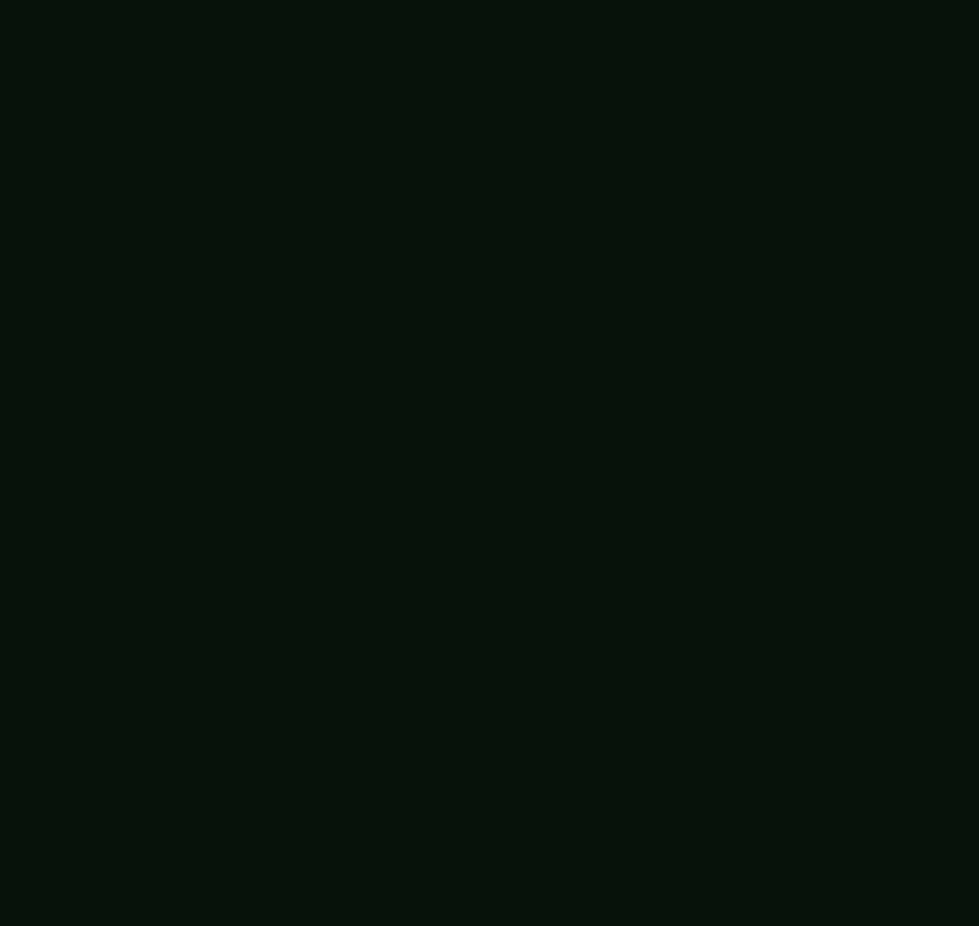
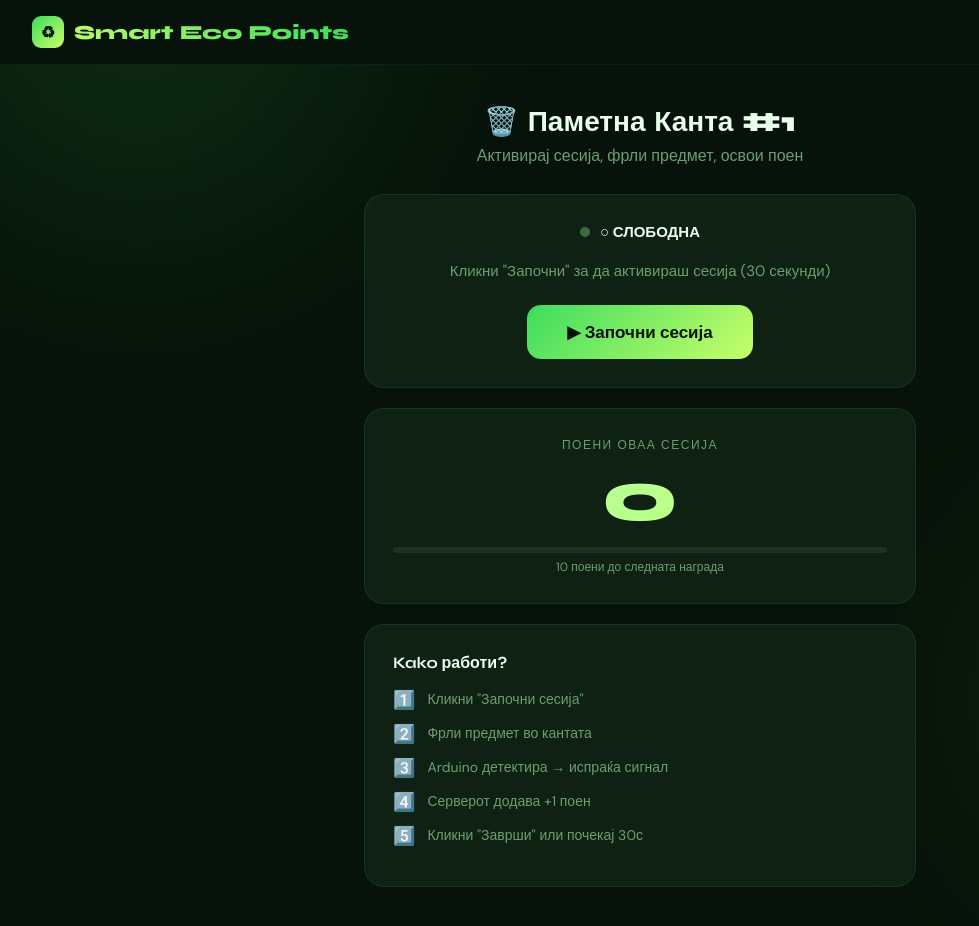
Before and after one commit to testedram/EcoPointsMK, a Next.js app: page /bin/1 in a window 1280 px wide. Before the commit this address had no page. Shown: the whole page, without its empty margins (0-979 px from the left). Before the commit the page ends 800 px from the top, so only its background shows below. Built offline with nearby package versions, Linux system fonts and the light colour scheme.

Commit message:
Update [id].js

```diff
--- a/pages/bin/[id].js
+++ b/pages/bin/[id].js
@@ -1,136 +1,71 @@
-import { useEffect, useState, useRef } from 'react';
-import { useRouter } from 'next/router';
+import { useState, useEffect, useRef } from 'react';
 import Head from 'next/head';
-import Topbar from '../../components/Topbar';
-import useAuth from '../../hooks/useAuth';
 
 export default function BinPage() {
-  const router = useRouter();
-  const { user, token, loading, refreshUser } = useAuth();
-
-  const [binId, setBinId] = useState(null);
-  const [binStatus, setBinStatus] = useState(null);
-  const [mySession, setMySession] = useState(null);
+  const [started, setStarted] = useState(false);
   const [countdown, setCountdown] = useState(30);
+  const [points, setPoints] = useState(0);
   const [toast, setToast] = useState(null);
-  const [actionLoading, setActionLoading] = useState(false);
   const timerRef = useRef(null);
-  const pollRef = useRef(null);
-
-  // Земи го ID од URL директно
-  useEffect(() => {
-    if (router.isReady) {
-      const id = router.query.id || window.location.pathname.split('/').pop();
-      setBinId(id);
-    }
-  }, [router.isReady, router.query]);
 
   function showToast(msg, type = 'success') {
     setToast({ msg, type });
     setTimeout(() => setToast(null), 3000);
   }
 
-  async function fetchBinStatus() {
-    if (!binId) return;
-    try {
-      const res = await fetch(`/api/bin/${binId}`);
-      const data = await res.json();
-      setBinStatus(data);
-      if (data.active && mySession && data.sessionId === mySession.id) {
-        setCountdown(data.remaining);
-        if (data.remaining <= 0) {
-          setMySession(null);
-          showToast('Сесијата истече!', 'error');
-        }
-      }
-    } catch (e) {}
-  }
-
-  useEffect(() => {
-    if (!binId || !user) return;
-    fetchBinStatus();
-    pollRef.current = setInterval(() => {
-      fetchBinStatus();
-      refreshUser();
-    }, 2000);
-    return () => clearInterval(pollRef.current);
-  }, [binId, user, mySession]);
-
-  useEffect(() => {
-    if (!mySession) { clearInterval(timerRef.current); return; }
+  function startSession() {
+    setStarted(true);
+    setCountdown(30);
+    showToast('Сесијата е активирана! 🌱');
     timerRef.current = setInterval(() => {
       setCountdown(c => {
         if (c <= 1) {
           clearInterval(timerRef.current);
-          setMySession(null);
+          setStarted(false);
           showToast('Сесијата истече!', 'error');
           return 0;
         }
         return c - 1;
       });
     }, 1000);
-    return () => clearInterval(timerRef.current);
-  }, [mySession]);
-
-  async function startSession() {
-    const currentBinId = binId || window.location.pathname.split('/').pop();
-    if (!currentBinId) { showToast('Грешка со ID', 'error'); return; }
-    setActionLoading(true);
-    try {
-      const res = await fetch('/api/start-session', {
-        method: 'POST',
-        headers: { 'Content-Type': 'application/json', Authorization: `Bearer ${token}` },
-        body: JSON.stringify({ binId: currentBinId })
-      });
-      const data = await res.json();
-      if (!res.ok) { showToast(data.error, 'error'); return; }
-      setMySession(data.session);
-      setCountdown(30);
-      showToast('Сесијата е активирана! 🌱');
-      fetchBinStatus();
-    } finally { setActionLoading(false); }
   }
 
-  async function endSession() {
-    const currentBinId = binId || window.location.pathname.split('/').pop();
-    setActionLoading(true);
-    try {
-      const res = await fetch('/api/end-session', {
-        method: 'POST',
-        headers: { 'Content-Type': 'application/json', Authorization: `Bearer ${token}` },
-        body: JSON.stringify({ binId: currentBinId })
-      });
-      if (res.ok) {
-        setMySession(null);
-        showToast('Сесијата е завршена ✅');
-        refreshUser();
-        fetchBinStatus();
-      }
-    } finally { setActionLoading(false); }
+  function endSession() {
+    clearInterval(timerRef.current);
+    setStarted(false);
+    showToast('Сесијата е завршена ✅');
   }
 
-  if (loading || !user) return null;
+  // Симулирај поен на секои 5 секунди кога е активна сесија
+  useEffect(() => {
+    if (!started) return;
+    const iv = setInterval(() => {
+      setPoints(p => p + 1);
+      showToast('+1 поен добиен! ♻️');
+    }, 5000);
+    return () => clearInterval(iv);
+  }, [started]);
 
-  if (!binId) return (
-    <div style={{ minHeight: '100vh', display: 'flex', alignItems: 'center', justifyContent: 'center' }}>
-      <p style={{ color: 'var(--muted)' }}>Се вчитува...</p>
-    </div>
-  );
-
-  const isMine = mySession != null;
-  const isOthers = binStatus?.active && !isMine;
-  const progressPct = isMine ? (countdown / 30) * 100 : 0;
+  const progressPct = (countdown / 30) * 100;
 
   return (
     <>
-      <Head><title>Канта #{binId} · Smart Eco Points</title></Head>
+      <Head><title>Канта #1 · Smart Eco Points</title></Head>
+
       <div className="orb orb1" /><div className="orb orb2" />
+
       <div className="page-wrap">
-        <Topbar user={user} />
+        <nav className="topbar">
+          <div className="topbar-logo">
+            <div className="logo-icon">♻</div>
+            Smart Eco Points
+          </div>
+        </nav>
+
         <main style={{ maxWidth: 600, margin: '0 auto', padding: '40px 24px' }}>
 
           <div style={{ marginBottom: 28, textAlign: 'center' }}>
-            <h1 style={{ fontFamily: 'Syne,sans-serif', fontSize: 28, fontWeight: 800 }}>🗑️ Паметна Канта #{binId}</h1>
+            <h1 style={{ fontFamily: 'Syne,sans-serif', fontSize: 28, fontWeight: 800 }}>🗑️ Паметна Канта #1</h1>
             <p style={{ color: 'var(--muted)', marginTop: 6 }}>Активирај сесија, фрли предмет, освои поен</p>
           </div>
 
@@ -138,15 +73,15 @@ export default function BinPage() {
             <div style={{ display: 'flex', alignItems: 'center', justifyContent: 'center', gap: 10, marginBottom: 20 }}>
               <div style={{
                 width: 10, height: 10, borderRadius: '50%',
-                background: isMine ? 'var(--green)' : isOthers ? 'var(--red)' : 'var(--muted2)',
-                animation: isMine ? 'pulse 1.5s ease-in-out infinite' : 'none'
+                background: started ? 'var(--green)' : 'var(--muted2)',
+                animation: started ? 'pulse 1.5s ease-in-out infinite' : 'none'
               }} />
               <span style={{ fontFamily: 'Syne,sans-serif', fontWeight: 700, fontSize: 15 }}>
-                {isMine ? '● АКТИВНА СЕСИЈА' : isOthers ? '● ЗАФАТЕНА' : '○ СЛОБОДНА'}
+                {started ? '● АКТИВНА СЕСИЈА' : '○ СЛОБОДНА'}
               </span>
             </div>
 
-            {isMine && (
+            {started && (
               <div style={{ position: 'relative', width: 140, height: 140, margin: '0 auto 20px' }}>
                 <svg width="140" height="140" style={{ transform: 'rotate(-90deg)' }}>
                   <circle cx="70" cy="70" r="60" fill="none" stroke="rgba(61,220,94,0.1)" strokeWidth="8" />
@@ -171,33 +106,31 @@ export default function BinPage() {
             )}
 
             <p style={{ fontSize: 15, color: 'var(--muted)', marginBottom: 24 }}>
-              {isMine
-                ? `✅ Сесија активна! Фрли предмет во кантата!`
-                : isOthers
-                  ? `⛔ Кантата е зафатена од "${binStatus.username}". Почекај!`
-                  : `Кликни "Започни" за да активираш сесија (30 секунди)`}
+              {started
+                ? '✅ Сесија активна! Фрли предмет во кантата!'
+                : 'Кликни "Започни" за да активираш сесија (30 секунди)'}
             </p>
 
-            {!isMine && !isOthers && (
-              <button className="btn btn-primary" onClick={startSession} disabled={actionLoading} style={{ fontSize: 17, padding: '16px 40px' }}>
-                {actionLoading ? '⏳ ...' : '▶ Започни сесија'}
+            {!started && (
+              <button className="btn btn-primary" onClick={startSession} style={{ fontSize: 17, padding: '16px 40px' }}>
+                ▶ Започни сесија
               </button>
             )}
-            {isMine && (
-              <button className="btn btn-danger" onClick={endSession} disabled={actionLoading} style={{ fontSize: 16, padding: '14px 32px' }}>
-                {actionLoading ? '⏳ ...' : '■ Заврши сесија'}
+            {started && (
+              <button className="btn btn-danger" onClick={endSession} style={{ fontSize: 16, padding: '14px 32px' }}>
+                ■ Заврши сесија
               </button>
             )}
           </div>
 
           <div className="card" style={{ textAlign: 'center' }}>
-            <div style={{ fontSize: 12, letterSpacing: '1.5px', textTransform: 'uppercase', color: 'var(--muted)', marginBottom: 8 }}>Твои поени</div>
-            <div className="pts-big">{user.points}</div>
+            <div style={{ fontSize: 12, letterSpacing: '1.5px', textTransform: 'uppercase', color: 'var(--muted)', marginBottom: 8 }}>Поени оваа сесија</div>
+            <div className="pts-big">{points}</div>
             <div style={{ marginTop: 14 }}>
               <div className="progress-bar">
-                <div className="progress-fill" style={{ width: `${Math.min(100, (user.points / 100) * 100)}%` }} />
+                <div className="progress-fill" style={{ width: `${Math.min(100, (points / 10) * 100)}%` }} />
               </div>
-              <div style={{ fontSize: 12, color: 'var(--muted)', marginTop: 6 }}>{Math.max(0, 100 - user.points)} поени до бесплатно кафе ☕</div>
+              <div style={{ fontSize: 12, color: 'var(--muted)', marginTop: 6 }}>{Math.max(0, 10 - points)} поени до следната награда</div>
             </div>
           </div>
 
@@ -206,8 +139,8 @@ export default function BinPage() {
             {[
               ['1️⃣', 'Кликни "Започни сесија"'],
               ['2️⃣', 'Фрли предмет во кантата'],
-              ['3️⃣', 'Arduino детектира → испраќа ITEM_DETECTED'],
-              ['4️⃣', 'Серверот додава +1 поен (cooldown: 3с)'],
+              ['3️⃣', 'Arduino детектира → испраќа сигнал'],
+              ['4️⃣', 'Серверот додава +1 поен'],
               ['5️⃣', 'Кликни "Заврши" или почекај 30с'],
             ].map(([num, text]) => (
               <div key={num} style={{ display: 'flex', gap: 12, alignItems: 'flex-start', marginBottom: 10 }}>
@@ -220,9 +153,7 @@ export default function BinPage() {
         </main>
       </div>
 
-      {toast && (
-        <div className={`toast toast-${toast.type}`}>{toast.msg}</div>
-      )}
+      {toast && <div className={`toast toast-${toast.type}`}>{toast.msg}</div>}
     </>
   );
 }
```
